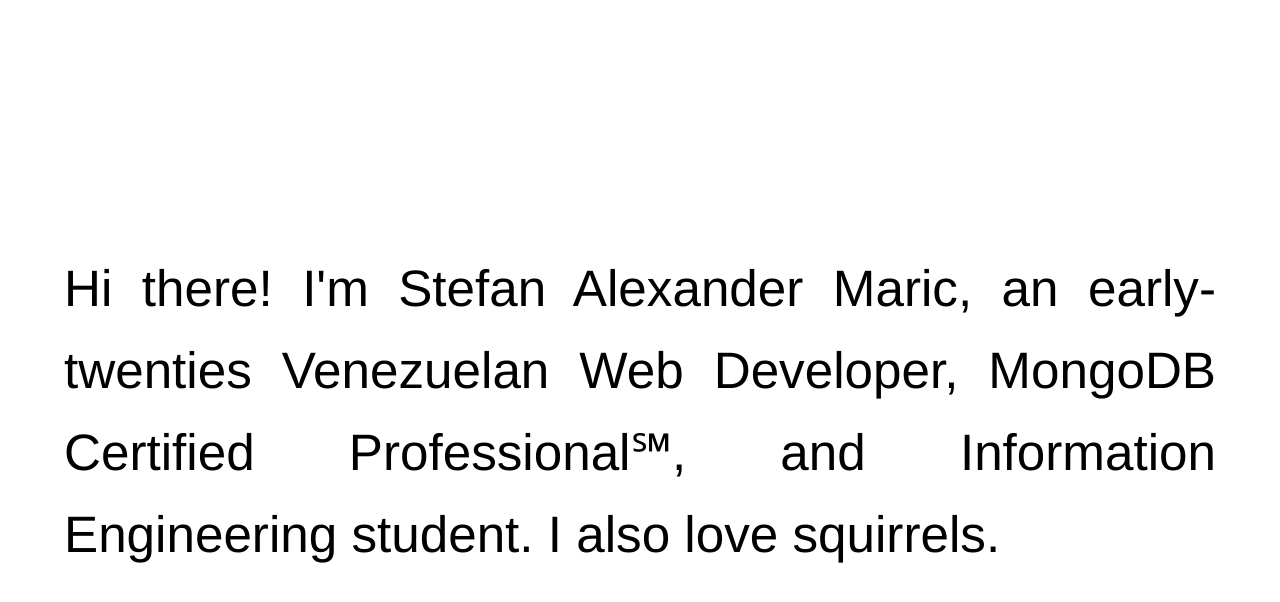
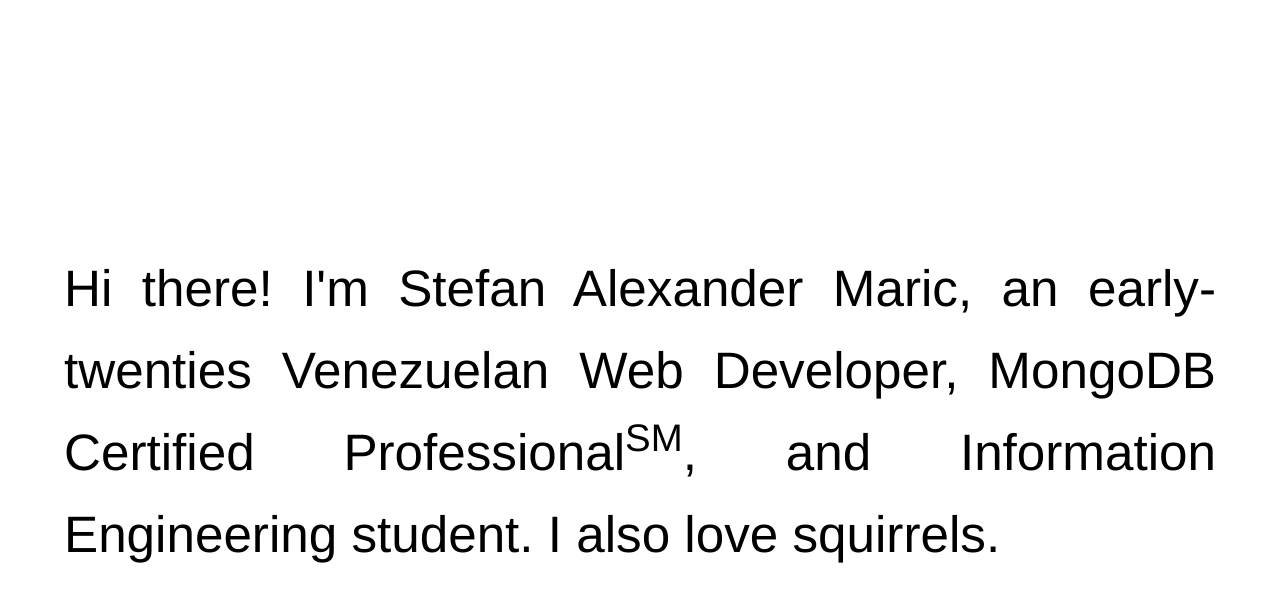
Before and after one commit to stefanmaric/stefanmaric.github.io, a Jekyll site: the page built from index.html, in a window 1280 px wide and 900 px high, scrolled down 1372 px. Shown: the top 602 px of the window. Built offline with Jekyll 4.4.1, drawn with Linux system fonts in a browser that asks for light colours.

Commit message:
Changing problematic HTML symbol with <sup> and clearing #home section.

```diff
--- a/index.html
+++ b/index.html
@@ -1,7 +1,7 @@
 ---
 layout: default
 ---
-<section id="home" class="tall">
+<section id="home" class="tall clearfix">
   <div>
     <img src="{{ "/img/logo.png" | prepend: site.baseurl }}" alt="Stefan Maric Logo" />
   </div>
@@ -12,7 +12,7 @@
 </section>
 <section id="about" class="tall">
   <p>Hi there! I'm Stefan Alexander Maric, an early-twenties Venezuelan Web Developer,
-  MongoDB Certified Professional&#8480;, and Information Engineering student.
+  MongoDB Certified Professional<sup>SM</sup>, and Information Engineering student.
   I also love squirrels.
   </p>
 </section>
```
